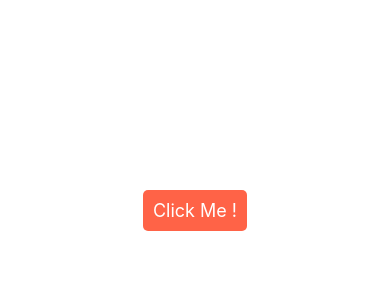
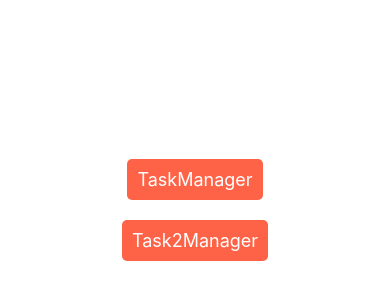
Before and after one commit to hungnguyen2809/rn-reanimated, a React Native app: screen / in a window 390 px wide. Shown: the part 212-512 px from the top of the page. Built offline with nearby package versions, Linux system fonts and the light colour scheme.

Commit message:
native modules swfit

```diff
--- a/src/NativeModules/common.ts
+++ b/src/NativeModules/common.ts
@@ -1,6 +1,6 @@
 import {NativeModules, NativeEventEmitter} from 'react-native';
 
-const {TaskManager} = NativeModules;
+const {TaskManager, Task2Manager} = NativeModules;
 
 export const taskManagerEventEmitter = new NativeEventEmitter(TaskManager);
 
@@ -21,3 +21,18 @@ export const getAllTask = (
 export const getSomeTasks = (params: string): Promise<object> => {
   return TaskManager.getSomeTasks(params);
 };
+
+export const doTaskX = (name: string, effort: number) => {
+  Task2Manager.doTaskX(name, effort);
+};
+
+export const getAllTask2 = (
+  params: object,
+  callback: (error: string | null, tasks: object) => void,
+) => {
+  Task2Manager.getAllTask2(params, callback);
+};
+
+export const getSomeTasks2 = (params: string): Promise<object> => {
+  return Task2Manager.getSomeTasks2(params);
+};
--- a/src/NativeModules/index.tsx
+++ b/src/NativeModules/index.tsx
@@ -3,8 +3,11 @@ import {View, Text, StyleSheet, Pressable} from 'react-native';
 import {
   doTaskInfo,
   doTaskParams,
+  doTaskX,
   getAllTask,
+  getAllTask2,
   getSomeTasks,
+  getSomeTasks2,
   taskManagerEventEmitter,
 } from './common';
 
@@ -56,6 +59,38 @@ function DemoNativeModules() {
       });
   };
 
+  const handlePressButtonTask2 = async () => {
+    doTaskX('Learn React Native', 90);
+
+    getAllTask2(
+      {
+        name: 'Hung Nguyen',
+        email: 'hungnv129@viettelpost.com.vn',
+      },
+      (error, tasks) => {
+        if (error) {
+          console.log('[getAllTask2 Error]: ', error);
+        } else {
+          console.log('[getAllTask2 Tasks]: ', tasks);
+        }
+      },
+    );
+
+    // getSomeTasks2('all')
+    //   .then(data => {
+    //     console.log('[getSomeTasks2 Tasks]: ', data);
+    //   })
+    //   .catch(error => {
+    //     console.log('[getSomeTasks2 Error]: ', error);
+    //   });
+    try {
+      const tassk = await getSomeTasks2('all');
+      console.log('[getSomeTasks2 Tasks]: ', tassk);
+    } catch (error) {
+      console.log('[getSomeTasks2 Error]: ', error);
+    }
+  };
+
   return (
     <View style={styles.container}>
       <Pressable
@@ -63,7 +98,14 @@ function DemoNativeModules() {
         style={({pressed}) => {
           return [styles.btn, {opacity: pressed ? 0.8 : 1}];
         }}>
-        <Text style={styles.text}>Click Me !</Text>
+        <Text style={styles.text}>TaskManager</Text>
+      </Pressable>
+      <Pressable
+        onPress={handlePressButtonTask2}
+        style={({pressed}) => {
+          return [styles.btn, {opacity: pressed ? 0.8 : 1}];
+        }}>
+        <Text style={styles.text}>Task2Manager</Text>
       </Pressable>
     </View>
   );
@@ -81,6 +123,7 @@ const styles = StyleSheet.create({
     backgroundColor: 'tomato',
     padding: 10,
     borderRadius: 5,
+    margin: 10,
   },
   text: {
     color: '#fff',
```
Also changed, not shown: 5 other files (tests, documents, lock files or other folders).
